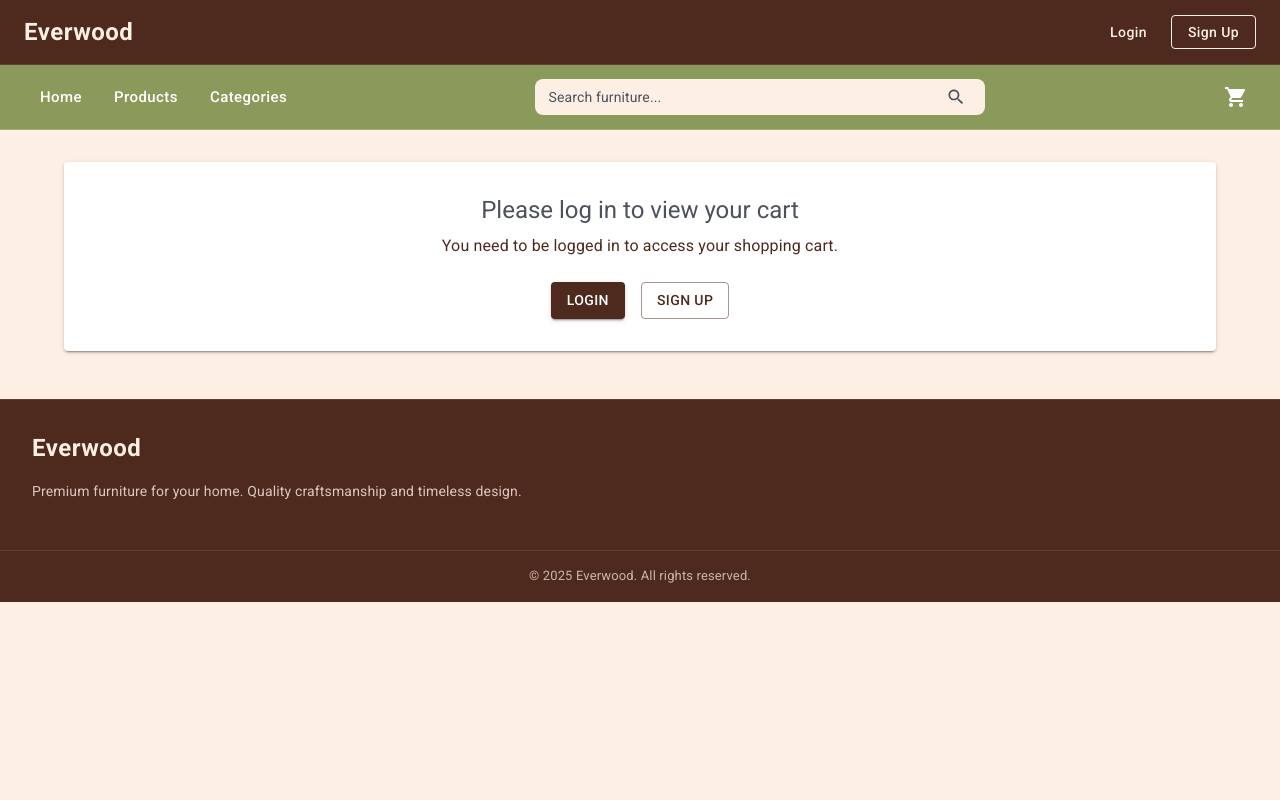
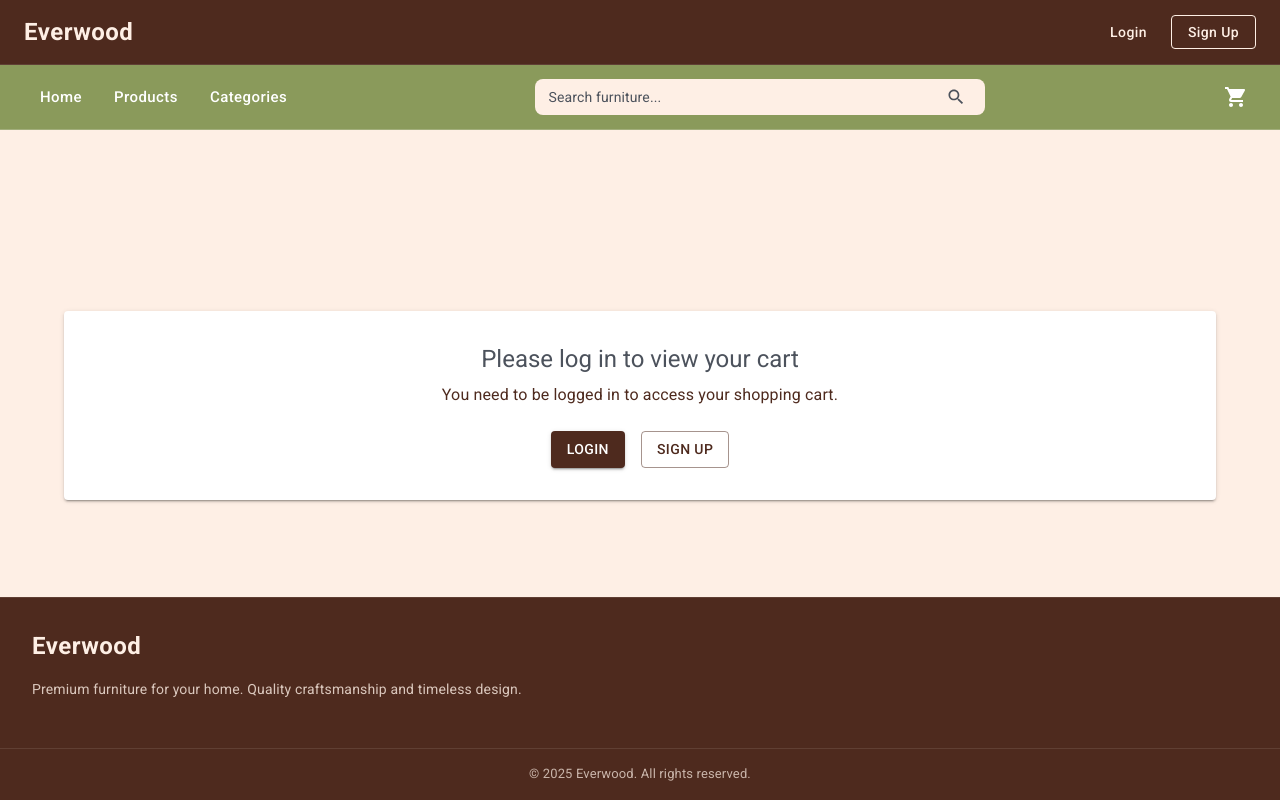
Before and after one commit to Mahrukh-Adeel/ecommerce-platform, a React (Vite) app in the folder frontend/: page /cart in a window 1280 px wide. Built offline with nearby package versions, Linux system fonts and the light colour scheme.

Commit message:
fixed footer issue in cart page

```diff
--- a/frontend/src/pages/User/CartPage.tsx
+++ b/frontend/src/pages/User/CartPage.tsx
@@ -68,10 +68,10 @@ const CartPage: React.FC = () => {
 
   if (!isLoggedIn) {
     return (
-      <>
+      <Box sx={{ display: 'flex', flexDirection: 'column', minHeight: '100vh' }}>
         <NavBar />
-        <Container maxWidth="lg" sx={{ mt: 4, mb: 6 }}>
-          <Paper elevation={2} sx={{ p: 4, textAlign: 'center' }}>
+        <Container maxWidth="lg" sx={{ mt: 4, mb: 6, flex: 1, display: 'flex', alignItems: 'center' }}>
+          <Paper elevation={2} sx={{ p: 4, textAlign: 'center', width: '100%' }}>
             <Typography variant="h5" gutterBottom>
               Please log in to view your cart
             </Typography>
@@ -94,28 +94,28 @@ const CartPage: React.FC = () => {
           </Paper>
         </Container>
         <Footer />
-      </>
+      </Box>
     );
   }
 
   if (isLoading) {
     return (
-      <>
+      <Box sx={{ display: 'flex', flexDirection: 'column', minHeight: '100vh' }}>
         <NavBar />
-        <Container maxWidth="lg" sx={{ mt: 4, mb: 6 }}>
-          <Box sx={{ display: 'flex', justifyContent: 'center', alignItems: 'center', height: '50vh' }}>
+        <Container maxWidth="lg" sx={{ mt: 4, mb: 6, flex: 1, display: 'flex', alignItems: 'center' }}>
+          <Box sx={{ display: 'flex', justifyContent: 'center', alignItems: 'center', width: '100%' }}>
             <CircularProgress />
           </Box>
         </Container>
         <Footer />
-      </>
+      </Box>
     );
   }
 
   return (
-    <>
+    <Box sx={{ display: 'flex', flexDirection: 'column', minHeight: '100vh' }}>
       <NavBar />
-      <Container maxWidth="lg" sx={{ mt: 4, mb: 6 }}>
+      <Container maxWidth="lg" sx={{ mt: 4, mb: 6, flex: 1 }}>
         <Typography variant="h4" component="h1" gutterBottom>
           Shopping Cart
         </Typography>
@@ -239,7 +239,7 @@ const CartPage: React.FC = () => {
         )}
       </Container>
       <Footer />
-    </>
+    </Box>
   );
 };
 
```
